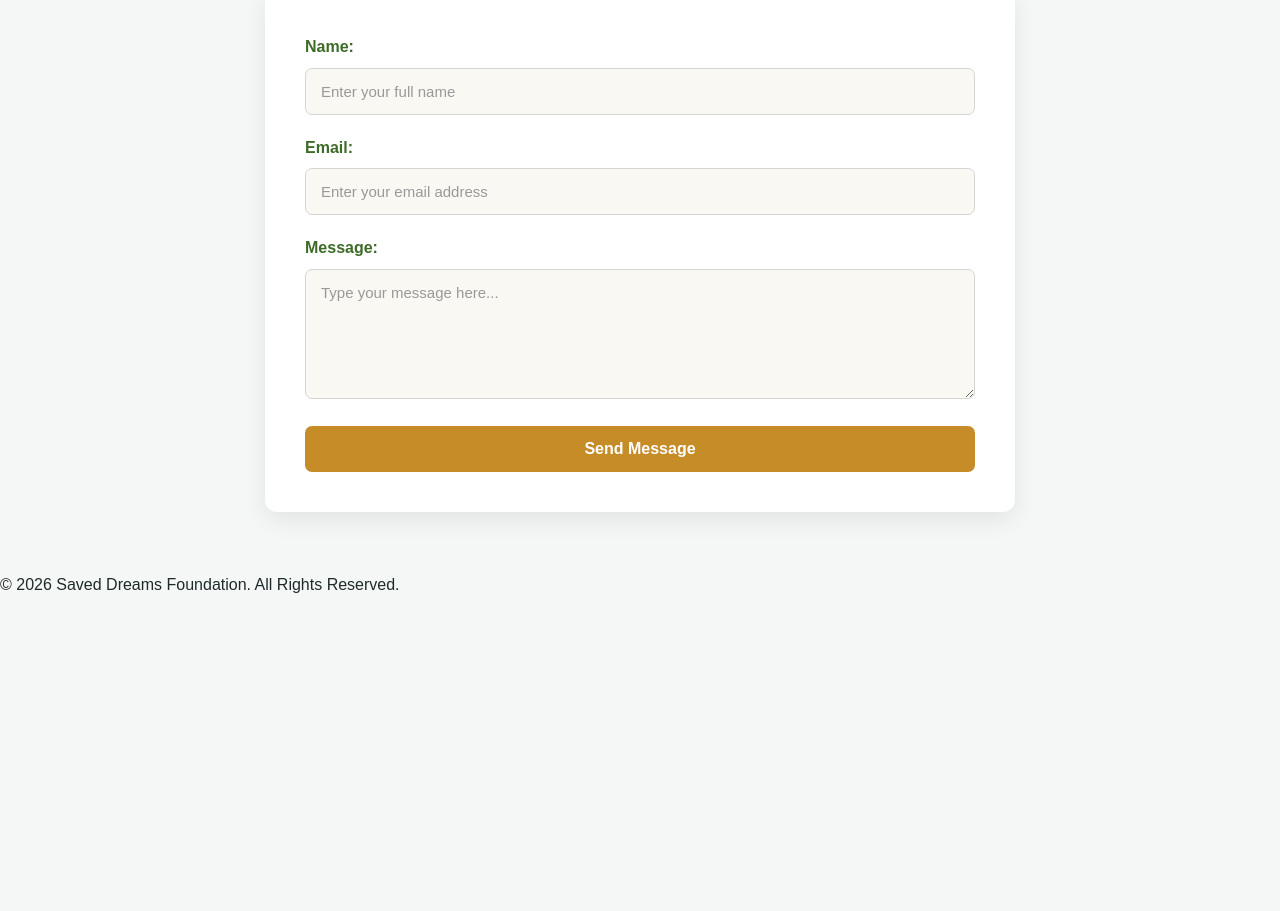
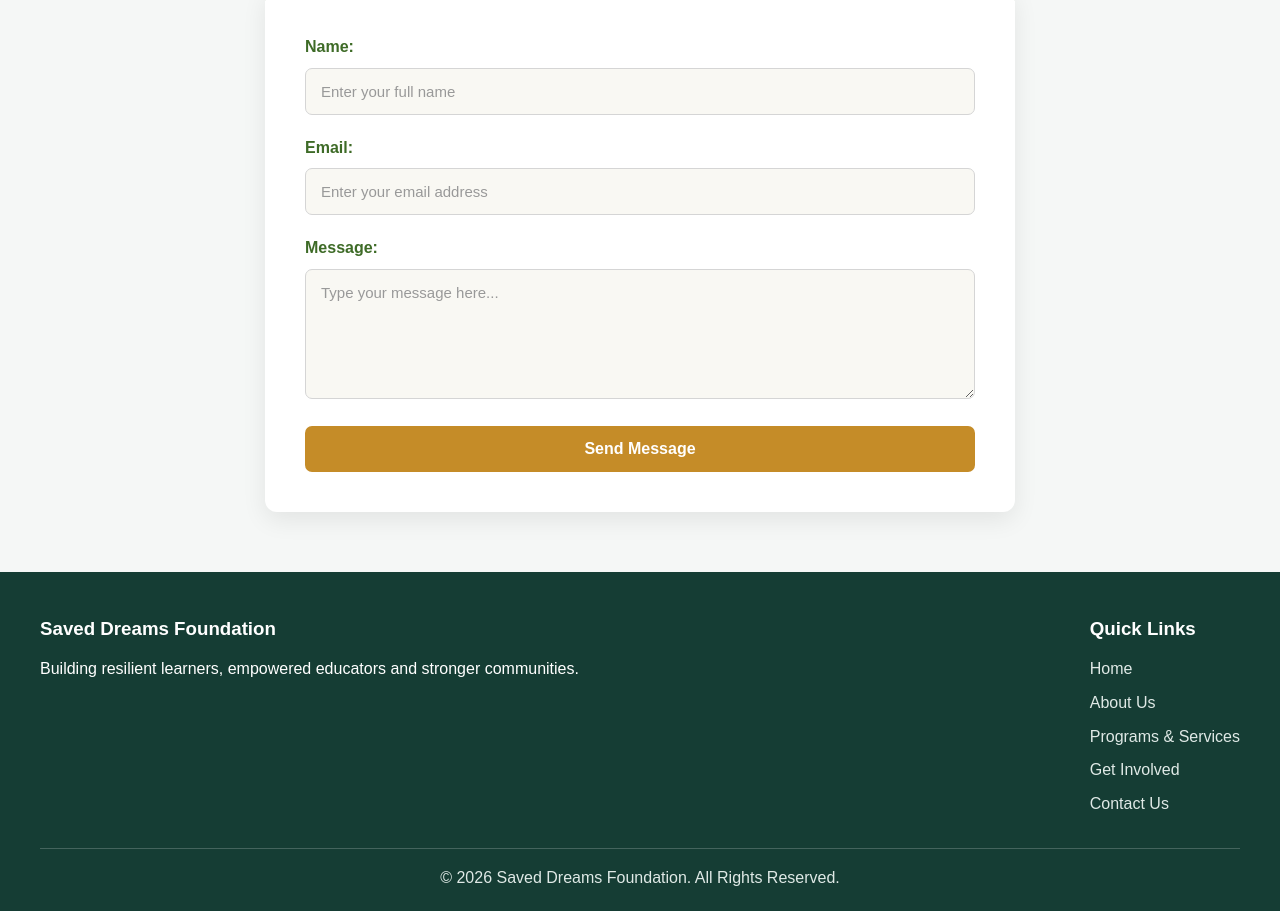
Before and after one commit to Ntombii/SavedDreamsFoundation, a website: page contacts.html in a window 1280 px wide. Shown: the part 1067-1978 px from the top of the page. Before the commit the page ends 1665 px from the top, so only its background shows below. Drawn offline with Linux system fonts and the light colour scheme.

Commit message:
changed my cotacts footer to be same as Index

```diff
--- a/contacts.html
+++ b/contacts.html
@@ -266,18 +266,53 @@
      FOOTER
 ========================================= -->
 
-<footer>
+<!-- footer -->
+    <footer class="footer">
 
-    <p>
-        &copy; 2026 Saved Dreams Foundation.
-        All Rights Reserved.
-    </p>
+        <div class="container">
 
-</footer>
+            <div class="footer-content">
+
+                <div>
+                    <h3>
+                        Saved Dreams Foundation
+                    </h3>
+
+                    <p>
+                        Building resilient learners, empowered
+                        educators and stronger communities.
+                    </p>
+                </div>
 
 
-<!-- JavaScript -->
-<script src="script.js"></script>
+                <div>
+                    <h3>
+                        Quick Links
+                    </h3>
+
+                    <a href="index.html">Home</a>
+                    <a href="about.html">About Us</a>
+                    <a href="program.html">Programs & Services</a>
+                    <a href="enquiry.html">Get Involved</a>
+                    <a href="contacts.html">Contact Us</a>
+                </div>
+
+            </div>
+
+
+            <div class="footer-bottom">
+
+                <p>
+                    &copy; 2026 Saved Dreams Foundation.
+                    All Rights Reserved.
+                </p>
+
+            </div>
+
+        </div>
+
+    </footer>
+
 
 </body>
 </html>
```
